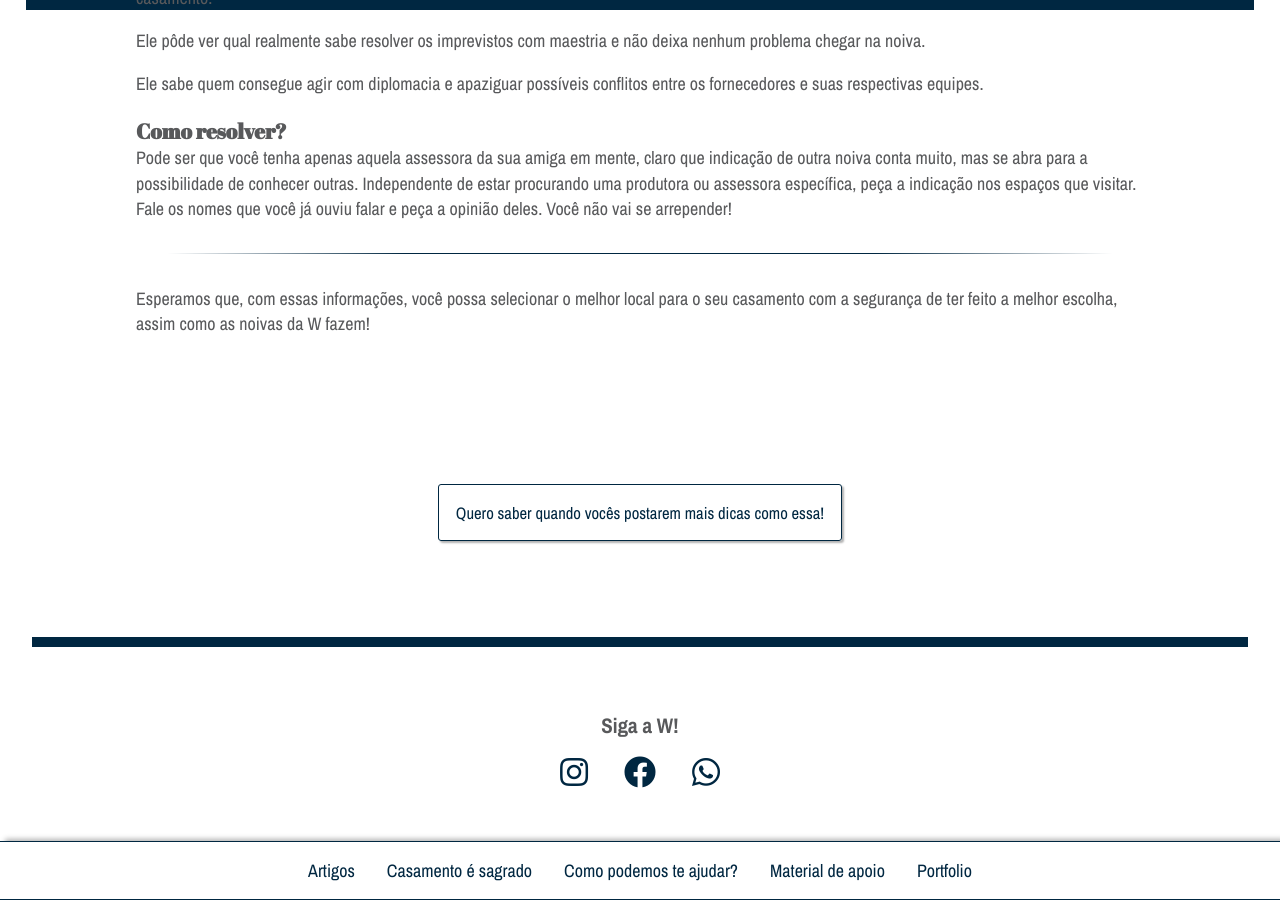
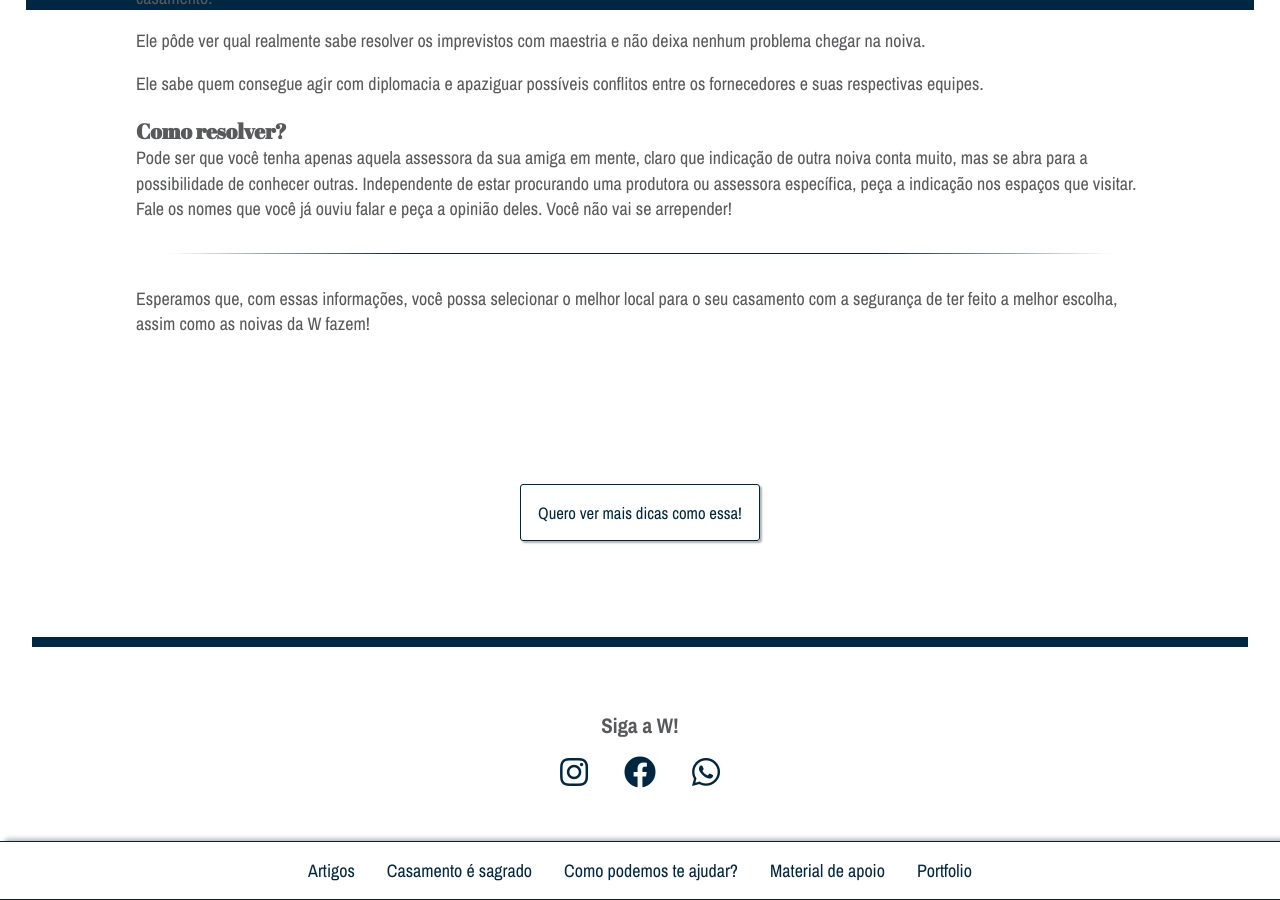
Before and after one commit to w-produtora/w-produtora.github.io, a Jekyll site: the page built from _posts/2019-05-02-5-erros.md, in a window 1280 px wide and 900 px high, scrolled down 5286 px. Built offline with Jekyll 4.4.1, drawn with Linux system fonts in a browser that asks for light colours; nearby versions of some CDN libraries; comment, search, counter and statistics services are not loaded.

Commit message:
Update Artigos “2019-05-02-5-erros”

```diff
--- a/_posts/2019-05-02-5-erros.md
+++ b/_posts/2019-05-02-5-erros.md
@@ -4,8 +4,8 @@ title: 5 Erros que ninguém conta ao procurar um espaço para o seu casamento
 img: /img/uploads/whatsapp-image-2020-06-21-at-16.22.52.jpeg
 tipo: true
 tag: Dicas
-linkcta: "#search"
-cta: Quero saber quando vocês postarem mais dicas como essa!
+linkcta: https://www.instagram.com/wproducoescasamentos/channel/
+cta: Quero ver mais dicas como essa!
 category:
   - artigos
 permalink: /5-erros-ninguem-conta/
```
